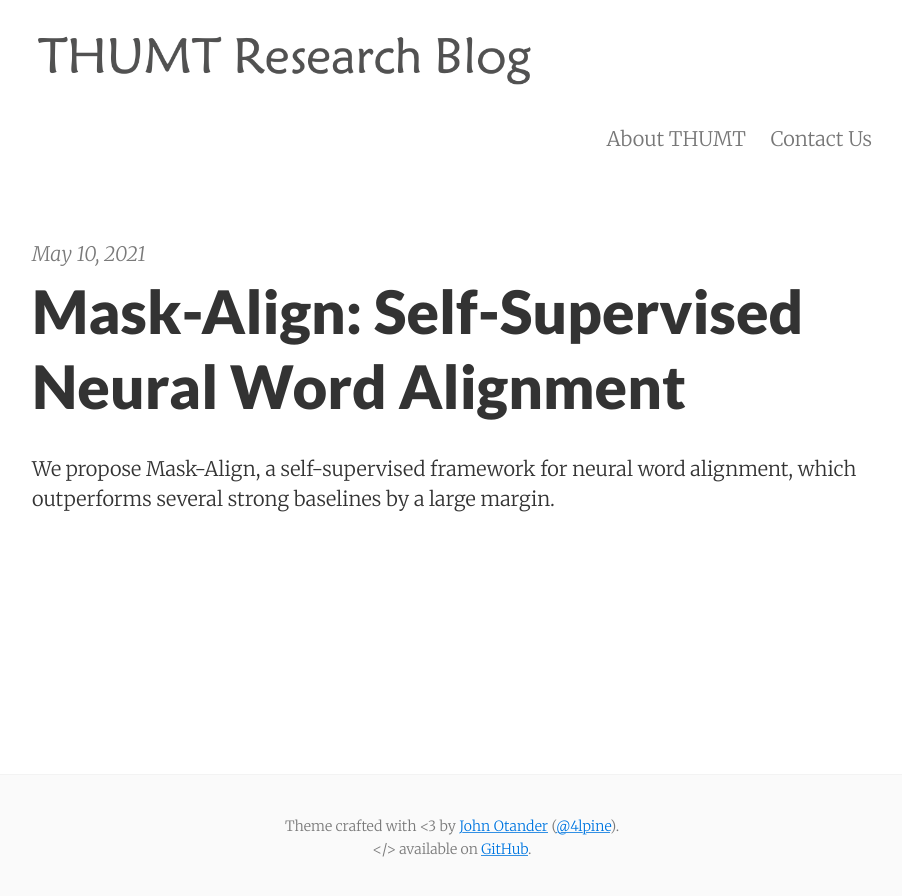
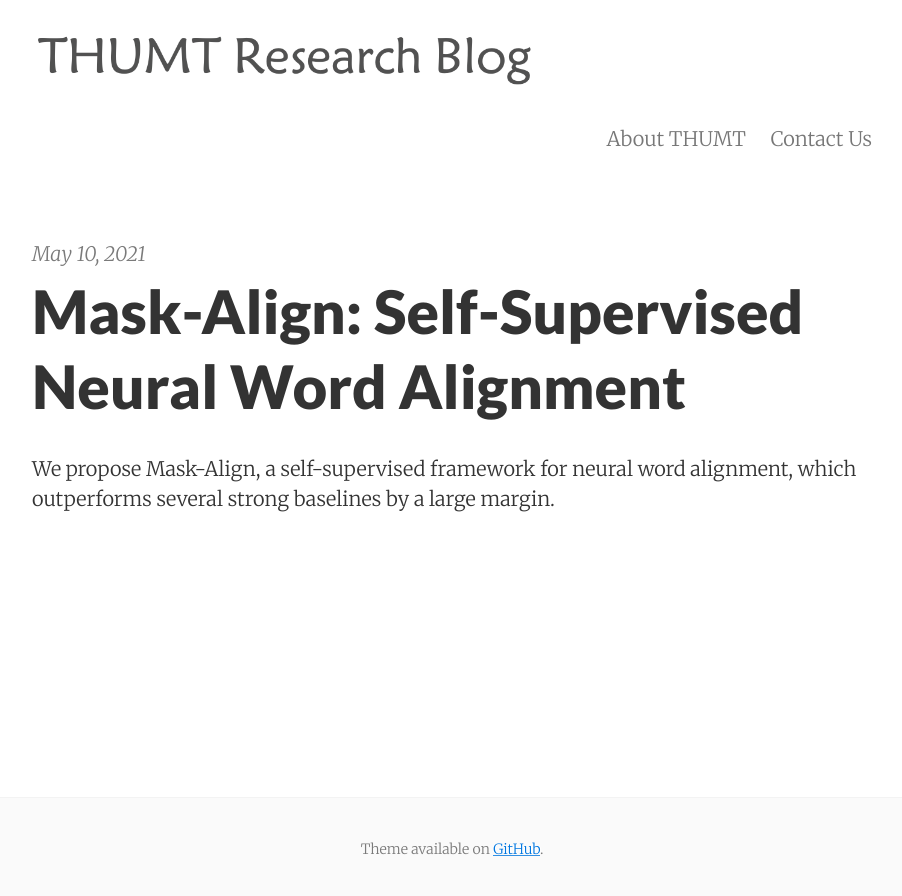
Before and after one commit to thumtblog/thumtblog.github.io, a Jekyll site: the page built from index.html, in a window 1280 px wide. Shown: the top 896 px of the page, without its empty margins (188-1090 px from the left). Built offline with Jekyll 4.4.1, drawn with Linux system fonts in a browser that asks for light colours; the list of posts is cut into pages by our own code.

Commit message:
Update footer.html

```diff
--- a/_includes/footer.html
+++ b/_includes/footer.html
@@ -1,8 +1,7 @@
 <footer class="center">
   <div class="measure">
     <small>
-      Theme crafted with &lt;3 by <a href="http://johnotander.com">John Otander</a> (<a href="https://twitter.com/4lpine">@4lpine</a>).<br>
-      &lt;/&gt; available on <a href="https://github.com/johnotander/pixyll">GitHub</a>.
+      Theme available on <a href="https://github.com/johnotander/pixyll">GitHub</a>.
     </small>
   </div>
 </footer>
```
